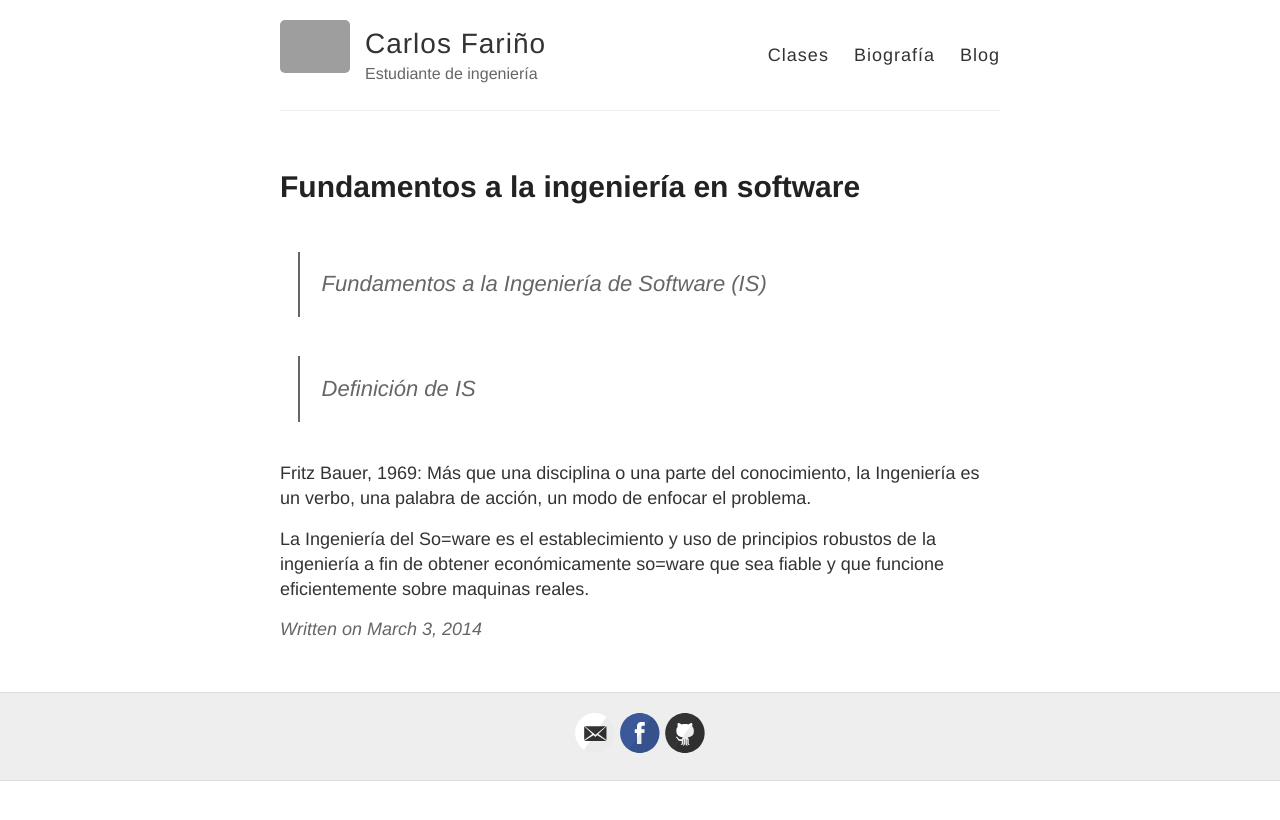
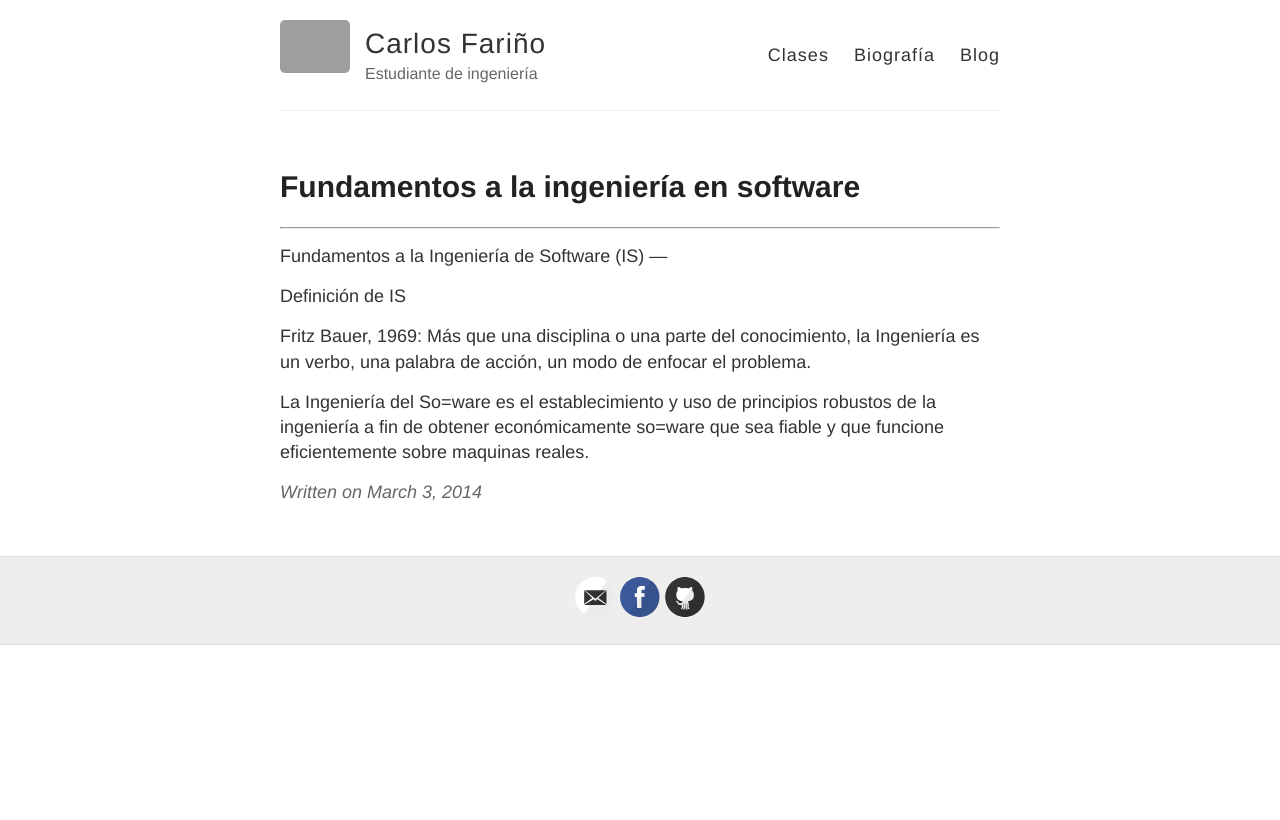
Before and after one commit to andrescharro22/Carlos-F007.github.io, a Jekyll site: the page built from _posts/2014-3-3-Hello-World.md, in a window 1280 px wide. Shown: the top 820 px of the page. Built offline with Jekyll 4.4.1, drawn with Linux system fonts in a browser that asks for light colours; grey boxes are pictures that could not be loaded.

```diff
--- a/_posts/2014-3-3-Hello-World.md
+++ b/_posts/2014-3-3-Hello-World.md
@@ -4,10 +4,11 @@ title: Fundamentos a la ingeniería en software
 ---
 
 
+---
+Fundamentos a la Ingeniería de Software (IS)
+---
 
->Fundamentos a la Ingeniería de Software (IS)
-
->Definición de IS
+Definición de IS
 
 Fritz Bauer, 1969: Más que una disciplina o una parte del
 conocimiento, la Ingeniería es un verbo, una palabra de acción,
```
